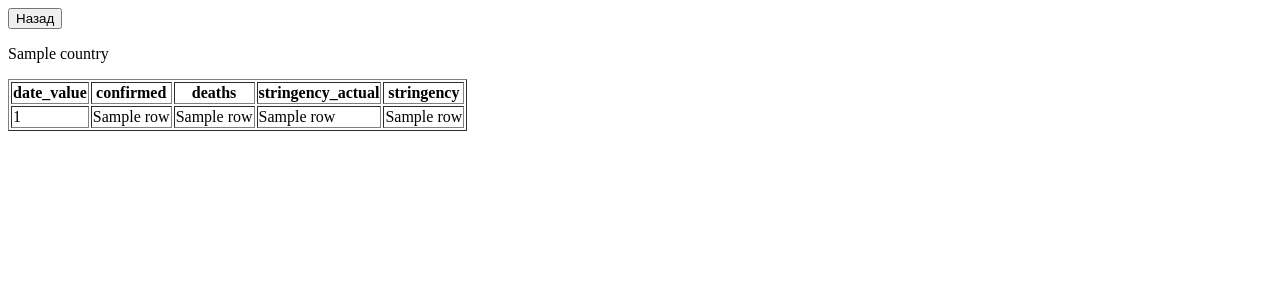
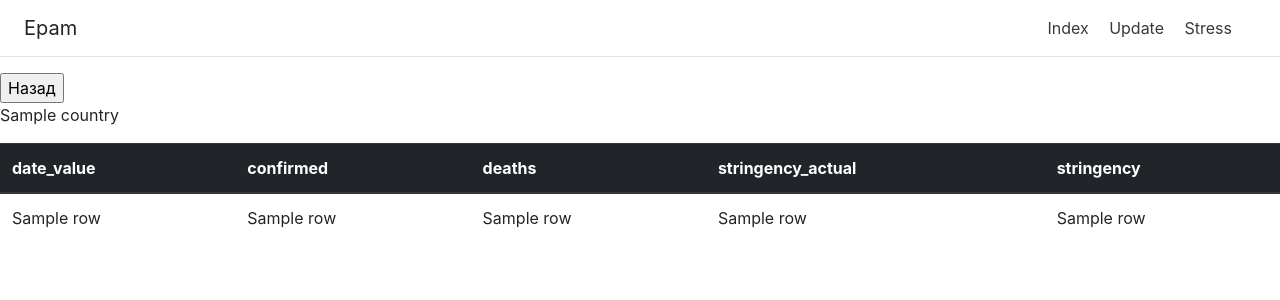
Before and after one commit to nordz0r/epam24_diplom, a Flask app: template templates/stats.html in a window 1280 px wide. Shown: the top 300 px of the page. Run offline with Flask 2, Linux system fonts and the light colour scheme; the template is opened without the code that fills it: most values are stand-ins (such as "Sample title", 1, 10 or a date in 2020); some libraries are stand-ins or nearby versions.

```diff
--- a/app.py
+++ b/app.py
@@ -6,10 +6,7 @@ import mariadb
 from datetime import date, datetime
 import pandas as pd
 from pandas.tseries import offsets
-# import sqlalchemy
-# from sqlalchemy import create_engine
-# from sqlalchemy.engine.url import URL
-# import pymysql
+
 
 database_cred = {
     "host":"localhost",
@@ -63,19 +60,13 @@ def insert_data_to_db():
     db_conn.close()
 
 def main_app():
-    # pass
     insert_data_to_db()
 
 
-# insert_data_to_db()
-# get_data()
-
-
+# load data
 main_app()
 
 app = Flask(__name__)
-
-
 
 
 @app.route('/')
@@ -89,18 +80,16 @@ def index():
 def stats():
    country = request.form.get('country_code')
    db_conn = mariadb.connect(**database_cred)
-   #con = pymysql.connect(host="172.31.65.236",user="covid-app",password="laserdisk",database="covid-app")
    cur = db_conn.cursor()
-   #cur.execute("SELECT VERSION()")
-   cur.execute("select * from " + database_table + " where country_code = %s order by deaths", (country,))
-   # cur.execute("SELECT * FROM stats WHERE country_code = 'RUS' ORDER BY `stats`.`deaths` ASC")
+   cur.execute("select * from " + database_table + " where country_code = '" + country + "' order by deaths ASC")
    rows = cur.fetchall()
    return render_template('stats.html', rows = rows, country = country)
 
 
+
 @app.route('/update')
 def update():
-   main_app()
+   insert_data_to_db()
    return render_template('update.html', timestamp = timestamp)
 
 
@@ -111,4 +100,4 @@ def stress():
 
 
 if __name__ == '__main__':
-    app.run(debug=True)
+    app.run(debug=False, host="0.0.0.0", port="8080")
--- a/templates/header.html
+++ b/templates/header.html
@@ -15,7 +15,8 @@
       <h5 class="my-0 mr-md-auto font-weight-normal">Epam</h5>
       <nav class="my-2 my-md-0 mr-md-3">
         <a class="p-2 text-dark" href="/">Index</a>
-        <a class="p-2 text-dark" href="/about">About</a>
+        <a class="p-2 text-dark" href="/update">Update</a>
+        <a class="p-2 text-dark" href="/stress">Stress</a>
 
       </nav>
     </div>
--- a/templates/index.html
+++ b/templates/index.html
@@ -1,7 +1,7 @@
 {% extends 'header.html' %}
 
 {% block title %}
-Главная страница
+Index
 {% endblock %}
 
 {% block body %}
@@ -9,7 +9,7 @@
     <form method="post" action="{{ url_for('stats') }}">
       <p>Select country by code, then press "view stats":</p>
       <div>
-        <select name="country_code" class="select">
+        <select name="country_code" class="select" >
         {% for country_code in countries %}
         <option class="select" value="{{ country_code }}">{{country_code}}</option>
         {% endfor %}
--- a/templates/stats.html
+++ b/templates/stats.html
@@ -1,16 +1,18 @@
-<!DOCTYPE html>
-<html lang="en">
-  <head>
-    <title>Covid Stats</title>
-  </head>
+{% extends 'header.html' %}
+
+{% block title %}
+Covid Stats
+{% endblock %}
+
+{% block body %}
   <body>
     <div>
       <input type="button" onclick="history.back();" value="Назад"/><br/>
     </div>
     <p>{{ country }}</p>
     <div>
-      <table border=1>
-        <thead>
+      <table class="table">
+        <thead class="thead-dark">
           <tr>
             <th scope="col">date_value</th>
             <th scope="col">confirmed</th>
@@ -22,15 +24,15 @@
         <tbody>
           {% for row in rows %}
           <tr>
-            <td>{{row[0]}}</td>
-            <td>{{row[2]}}</td>
+            <td>{{row[1]}}</td>
             <td>{{row[3]}}</td>
             <td>{{row[4]}}</td>
             <td>{{row[5]}}</td>
+            <td>{{row[6]}}</td>
           </tr>
           {% endfor %}
         </tbody>
       </table>
     </div>
   </body>
-</html>
+{% endblock %}
```
Also changed, not shown: templates/update.html (+8 -5 lines).
